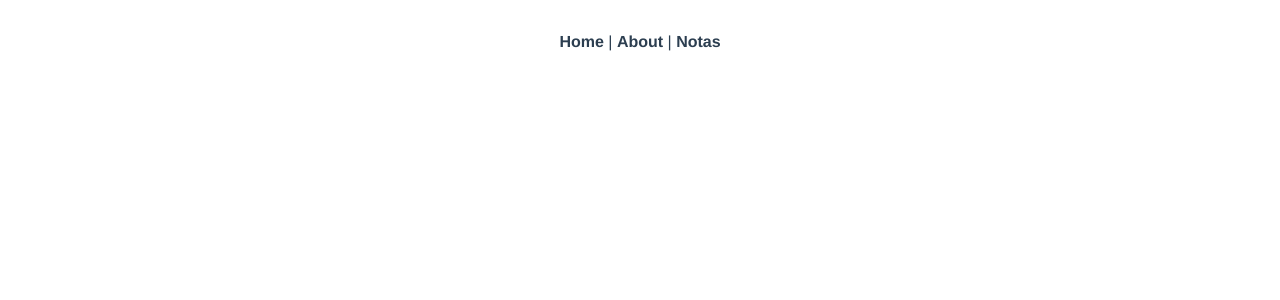
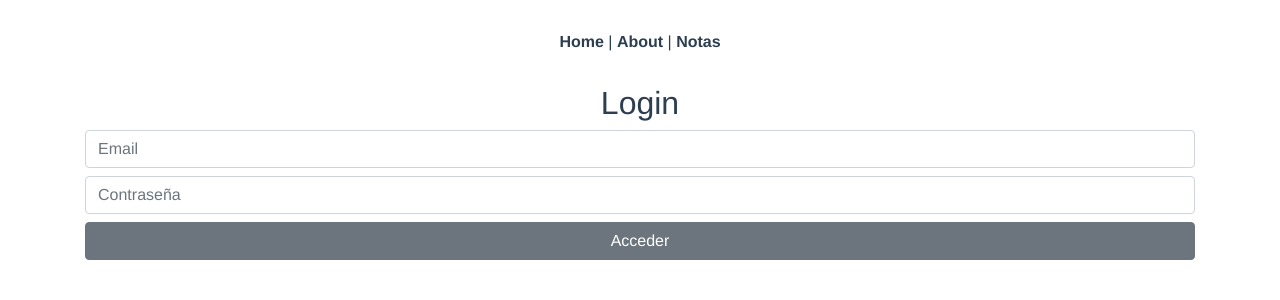
Before and after one commit to javierc22/project-mevn-front, a Vue app: page /login in a window 1280 px wide. Shown: the top 300 px of the page. Built offline with nearby package versions, Linux system fonts and the light colour scheme.

Commit message:
Vista Login

```diff
--- a/src/router/index.js
+++ b/src/router/index.js
@@ -19,7 +19,12 @@ Vue.use(VueRouter)
     path: '/notas',
     name: 'notas',
     component: () => import('../views/Notas.vue')
-  }
+  },
+  {
+    path: '/login',
+    name: 'login',
+    component: () => import('../views/Login.vue')
+  },
 ]
 
 const router = new VueRouter({
--- /dev/null
+++ b/src/views/Login.vue
@@ -0,0 +1,28 @@
+<template>
+  <div class="container">
+     <h2>Login</h2>
+     <form @submit.prevent="login">
+       <input type="email" placeholder="Email" class="form-control my-2" v-model="usuario.email">
+       <input type="text" placeholder="Contraseña" class="form-control my-2" v-model="usuario.pass">
+       <b-button type="submit" class="btn-block">Acceder</b-button>
+     </form>
+  </div>
+</template>
+
+<script>
+export default {
+  data() {
+    return {
+      usuario: {
+        email: '',
+        pass: ''
+      }
+    }
+  },
+  methods: {
+    login() {
+      console.log(this.usuario);
+    }
+  },
+}
+</script>
```
